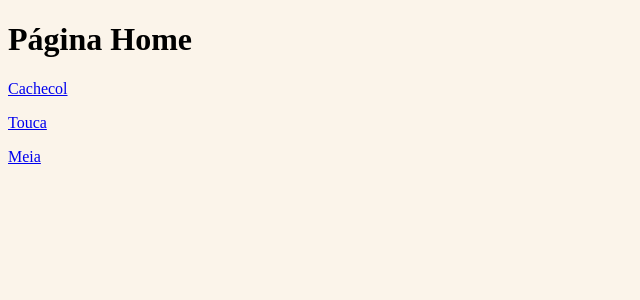
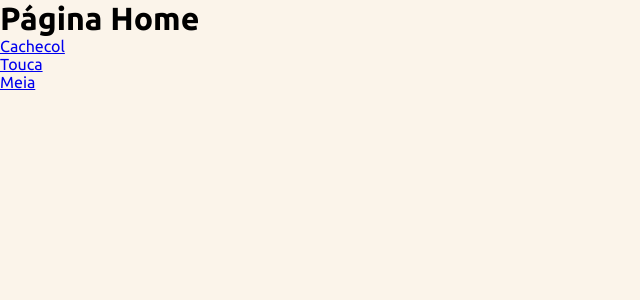
Before and after one commit to jeffersonassilva/netcrochet, a Next.js app: page / in a window 1280 px wide. Shown: the top 300 px of the page, without its empty margins (0-640 px from the left). Built offline with nearby package versions, Linux system fonts and the light colour scheme.

Commit message:
feat: alterando a fonte padrão

```diff
--- a/src/styles/main.css
+++ b/src/styles/main.css
@@ -2,13 +2,21 @@
 @import 'node_modules/tailwindcss/components';
 @import 'node_modules/tailwindcss/utilities';
 
-/** {*/
-/*  box-sizing: border-box;*/
-/*  padding: 0;*/
-/*  margin: 0;*/
+@import url("https://fonts.googleapis.com/css2?family=Ubuntu:wght@300;400;500;700&display=swap");
+/*@import url("https://fonts.googleapis.com/css2?family=Delius:wght@300;400;500;700&display=swap");*/
+
+* {
+  box-sizing: border-box;
+  padding: 0;
+  margin: 0;
+  font-family: 'Ubuntu', sans-serif;
+}
+
+/*.parisienne {*/
+/*  font-family: 'Delius', sans-serif;*/
 /*}*/
 
-#__next {
-    width: 100vw;
-    height: 100vh;
-}
+/*#__next {*/
+/*    width: 100vw;*/
+/*    height: 100vh;*/
+/*}*/
```
